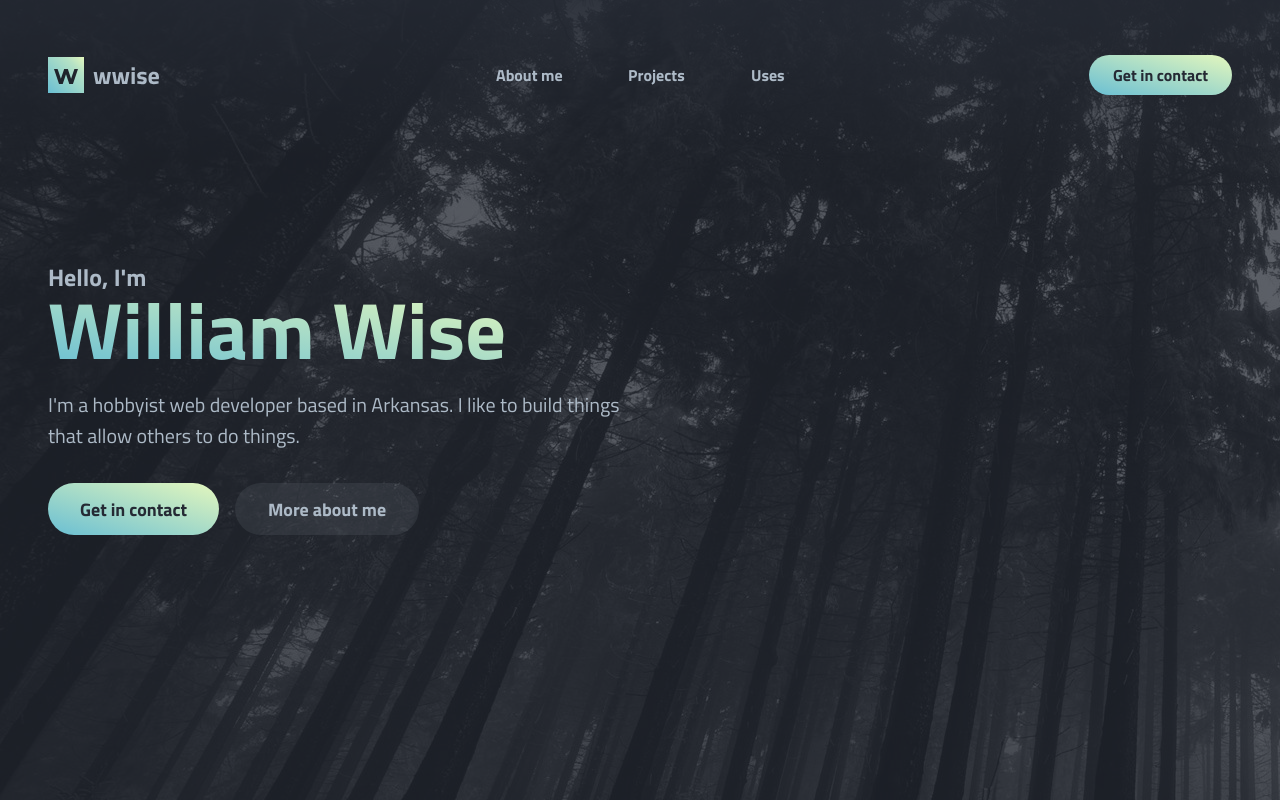
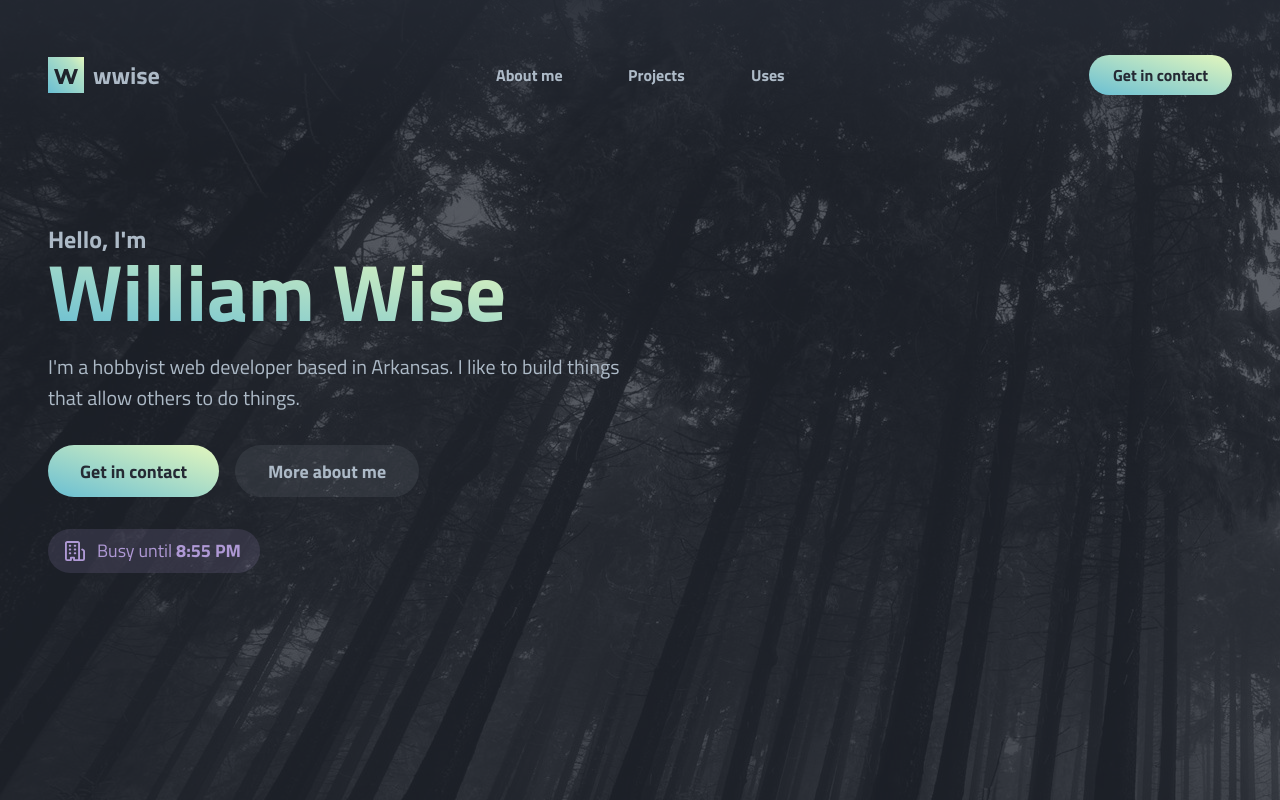
Before and after one commit to RealSGII2/homepage-v3, a Next.js app: page / in a window 1280 px wide. Built offline with nearby package versions, Linux system fonts and the light colour scheme.

Commit message:
Add status indicator

```diff
--- /dev/null
+++ b/components/Status.tsx
@@ -0,0 +1,236 @@
+import axios from 'axios';
+import React, { Suspense, useEffect, useMemo, useState } from 'react';
+import { contentWidth, keyframes, styled } from 'styles/stitches';
+import Text from './Text';
+
+const StatusRoot = styled('a', {
+	borderRadius: 99,
+	border: 'solid 1px transparent',
+
+	display: 'inline-flex',
+	alignItems: 'center',
+
+	gap: '0.75rem',
+
+	padding: '0 1.125rem 0 1rem',
+	height: 44,
+
+	textDecoration: 'none',
+
+	transition: 'background 135ms ease-out',
+
+	variants: {
+		variant: {
+			default: {
+				backgroundColor: 'rgba(213, 207, 153, 0.15)',
+				color: '#d5cf99',
+			},
+			work: {
+				backgroundColor: 'rgba(175, 153, 213, 0.15)',
+				color: '#af99d5',
+			},
+			music: {
+				backgroundColor: 'rgba(153, 213, 203, 0.15)',
+				color: '$brandDefault',
+				cursor: 'pointer',
+
+				'&:hover': {
+					backgroundColor: 'rgba(153, 213, 203, 0.2)',
+				},
+
+				'&:focus': {
+					border: 'solid 1px $colors$brandDefault',
+					boxShadow: '0 0 0 3px $colors$brandMuted',
+				},
+			},
+			asleep: {
+				backgroundColor: 'rgba(118, 131, 144, 0.15)',
+				color: '$fgMuted',
+			},
+		},
+	},
+
+	defaultVariants: {
+		variant: 'default',
+	},
+});
+
+// The delay of animations, the index being nthChild - 1
+// Generated through random number generator
+const musicKeyframeOffsets = [0, 133, 237, 87];
+const createMusicKeyframe = (nthChild: number) => {
+	return {
+		[`&:nth-child(${nthChild})`]: {
+			animationName: keyframes({
+				from: {
+					// The first bar starts at x=2, then increment by 4.
+					// This modifies the actual path of the element, so it needs to be
+					// position accurate.
+					d: `path("M${2 + (nthChild - 1) * 4} 2V14")`,
+				},
+				to: {
+					d: `path("M${2 + (nthChild - 1) * 4} 7V9")`,
+				},
+			}),
+			animationDelay: musicKeyframeOffsets[nthChild - 1] + 'ms',
+		},
+	};
+};
+
+const MusicIcon = styled('svg', {
+	'& path': {
+		stroke: 'CurrentColor',
+		strokeWidth: 1.5,
+		strokeLinecap: 'round',
+		animation: '400ms linear alternate infinite',
+		...createMusicKeyframe(1),
+		...createMusicKeyframe(2),
+		...createMusicKeyframe(3),
+		...createMusicKeyframe(4),
+	},
+});
+
+/** @type {React.FC} */
+export default function Status() {
+	const [state, setState] = useState<any>('default');
+	const [spotifyData, setSpotifyData] = useState<any>();
+
+	const workEndsAt = useMemo(() => new Date(), []);
+	workEndsAt.setUTCHours(20, 55);
+
+	const [workEndsAtString, setWorkEndsAtString] = useState('...');
+
+	useEffect(() => {
+		setWorkEndsAtString(
+			workEndsAt.toLocaleTimeString(undefined, {
+				timeStyle: 'short',
+			})
+		);
+	}, [workEndsAt]);
+
+	// Here we check for the state
+	useEffect(() => {
+		const updateStatus = async () => {
+			const currentTime = new Date();
+			const hours = currentTime.getUTCHours();
+
+			if (hours >= 15 && hours <= 21) setState('work');
+			else if (hours >= 5 && hours <= 14) setState('asleep');
+			else {
+				const data = await axios.get('/api/spotify_status');
+
+				if (data.data.playing) {
+					setSpotifyData(data.data);
+					setState('music');
+				}
+			}
+		};
+
+		setInterval(updateStatus, 30000);
+
+		updateStatus();
+	}, []);
+
+	let content = (
+		<>
+			<svg
+				xmlns="http://www.w3.org/2000/svg"
+				viewBox="0 0 16 16"
+				width="20"
+				height="20"
+			>
+				<path
+					fillRule="evenodd"
+					fill="currentcolor"
+					d="M9.598 1.591a.75.75 0 01.785-.175 7 7 0 11-8.967 8.967.75.75 0 01.961-.96 5.5 5.5 0 007.046-7.046.75.75 0 01.175-.786zm1.616 1.945a7 7 0 01-7.678 7.678 5.5 5.5 0 107.678-7.678z"
+				></path>
+			</svg>
+
+			<Text.SmallerTitle noMargin style={{ fontWeight: 500 }}>
+				No activity
+			</Text.SmallerTitle>
+		</>
+	);
+
+	switch (state) {
+		case 'work':
+			content = (
+				<>
+					<svg
+						xmlns="http://www.w3.org/2000/svg"
+						viewBox="0 0 16 16"
+						width="20"
+						height="20"
+					>
+						<path
+							fillRule="evenodd"
+							fill="currentcolor"
+							d="M1.5 14.25c0 .138.112.25.25.25H4v-1.25a.75.75 0 01.75-.75h2.5a.75.75 0 01.75.75v1.25h2.25a.25.25 0 00.25-.25V1.75a.25.25 0 00-.25-.25h-8.5a.25.25 0 00-.25.25v12.5zM1.75 16A1.75 1.75 0 010 14.25V1.75C0 .784.784 0 1.75 0h8.5C11.216 0 12 .784 12 1.75v12.5c0 .085-.006.168-.018.25h2.268a.25.25 0 00.25-.25V8.285a.25.25 0 00-.111-.208l-1.055-.703a.75.75 0 11.832-1.248l1.055.703c.487.325.779.871.779 1.456v5.965A1.75 1.75 0 0114.25 16h-3.5a.75.75 0 01-.197-.026c-.099.017-.2.026-.303.026h-3a.75.75 0 01-.75-.75V14h-1v1.25a.75.75 0 01-.75.75h-3zM3 3.75A.75.75 0 013.75 3h.5a.75.75 0 010 1.5h-.5A.75.75 0 013 3.75zM3.75 6a.75.75 0 000 1.5h.5a.75.75 0 000-1.5h-.5zM3 9.75A.75.75 0 013.75 9h.5a.75.75 0 010 1.5h-.5A.75.75 0 013 9.75zM7.75 9a.75.75 0 000 1.5h.5a.75.75 0 000-1.5h-.5zM7 6.75A.75.75 0 017.75 6h.5a.75.75 0 010 1.5h-.5A.75.75 0 017 6.75zM7.75 3a.75.75 0 000 1.5h.5a.75.75 0 000-1.5h-.5z"
+						></path>
+					</svg>
+					<Text.SmallerTitle noMargin style={{ fontWeight: 500 }}>
+						Busy until{' '}
+						<Suspense>
+							<b>{workEndsAtString}</b>
+						</Suspense>
+					</Text.SmallerTitle>
+				</>
+			);
+			break;
+		case 'music':
+			content = (
+				<>
+					<MusicIcon
+						width="20"
+						height="20"
+						viewBox="0 0 16 16"
+						xmlns="http://www.w3.org/2000/svg"
+					>
+						<path d="M2 2V14" />
+						<path d="M6 2V14" />
+						<path d="M10 2V14" />
+						<path d="M14 2V14" />
+					</MusicIcon>
+					<Text.SmallerTitle noMargin style={{ fontWeight: 500 }}>
+						Jamming to{' '}
+						<Suspense>
+							<b>{spotifyData?.title}</b> by{' '}
+							<b>{spotifyData?.artist}</b>
+						</Suspense>
+					</Text.SmallerTitle>
+				</>
+			);
+			break;
+		case 'asleep':
+			content = (
+				<>
+					<svg
+						xmlns="http://www.w3.org/2000/svg"
+						viewBox="0 0 16 16"
+						width="20"
+						height="20"
+					>
+						<path
+							fillRule="evenodd"
+							fill="currentcolor"
+							d="M9.598 1.591a.75.75 0 01.785-.175 7 7 0 11-8.967 8.967.75.75 0 01.961-.96 5.5 5.5 0 007.046-7.046.75.75 0 01.175-.786zm1.616 1.945a7 7 0 01-7.678 7.678 5.5 5.5 0 107.678-7.678z"
+						></path>
+					</svg>
+
+					<Text.SmallerTitle noMargin style={{ fontWeight: 500 }}>
+						Snoring away
+					</Text.SmallerTitle>
+				</>
+			);
+			break;
+	}
+
+	let statusProps: any = {};
+	if (state == 'music') statusProps.href = spotifyData.url;
+
+	return (
+		<StatusRoot variant={state} {...statusProps}>
+			{content}
+		</StatusRoot>
+	);
+}
--- a/package.json
+++ b/package.json
@@ -10,6 +10,7 @@
 	},
 	"dependencies": {
 		"@stitches/react": "^1.2.8",
+		"axios": "^0.27.2",
 		"next": "12.2.5",
 		"react": "18.2.0",
 		"react-dom": "18.2.0"
@@ -18,6 +19,7 @@
 		"@types/node": "18.7.10",
 		"@types/react": "18.0.17",
 		"@types/react-dom": "18.0.6",
+		"@types/spotify-web-api-node": "^5.0.7",
 		"eslint": "8.22.0",
 		"eslint-config-next": "12.2.5",
 		"typescript": "4.7.4"
--- /dev/null
+++ b/pages/api/spotify_status.ts
@@ -0,0 +1,54 @@
+import axios from 'axios';
+import querystring from 'querystring';
+import type { NextApiRequest, NextApiResponse } from 'next';
+
+const { SPOTIFY_CLIENT_ID, SPOTIFY_CLIENT_SECRET, SPOTIFY_REFRESH_TOKEN } =
+	process.env;
+
+const auth = Buffer.from(
+	`${SPOTIFY_CLIENT_ID}:${SPOTIFY_CLIENT_SECRET}`
+).toString('base64');
+
+const getAccessToken = async () => {
+	const params = new URLSearchParams();
+	params.set('grant_type', 'refresh_token');
+	params.set('refresh_token', SPOTIFY_REFRESH_TOKEN as string);
+
+	const response = await axios.post(
+		'https://accounts.spotify.com/api/token',
+		params,
+		{
+			headers: {
+				Authorization: `Basic ${auth}`,
+				'Content-Type': 'application/x-www-form-urlencoded',
+			},
+		}
+	);
+
+	return response.data.access_token;
+};
+
+const route = async (req: NextApiRequest, res: NextApiResponse) => {
+	const data = await axios.get(
+		'https://api.spotify.com/v1/me/player/currently-playing',
+		{
+			headers: {
+				Authorization: `Bearer ${await getAccessToken()}`,
+			},
+		}
+	);
+
+	if (data.status == 204 || data.status > 400)
+		return res.status(200).json({ playing: false });
+
+	const song = data.data;
+
+	res.status(200).json({
+		playing: song.is_playing,
+		title: song.item.name,
+		artist: song.item.artists.map((a: any) => a.name).join(', '),
+		url: song.item.external_urls.spotify,
+	});
+};
+
+export default route;
--- a/pages/index.tsx
+++ b/pages/index.tsx
@@ -2,6 +2,7 @@ import type { CSS } from '@stitches/react';
 import Box from 'components/Box';
 import Title from 'components/head/Title';
 import HeroButton from 'components/HeroButton';
+import Status from 'components/Status';
 import Text from 'components/Text';
 import type { NextPage } from 'next';
 import Head from 'next/head';
@@ -40,7 +41,7 @@ const Home: NextPage = () => {
 						like to build things that allow others to do things.
 					</Text.HeroText>
 
-					<Box row style={{ marginTop: '2rem' }}>
+					<Box row style={{ marginBlock: '2rem' }}>
 						<HeroButton onClick={() => {}}>
 							<span>Get in contact</span>
 						</HeroButton>
@@ -48,6 +49,8 @@ const Home: NextPage = () => {
 							<span>More about me</span>
 						</HeroButton>
 					</Box>
+
+					<Status />
 				</Box>
 			</Box>
 
--- a/styles/stitches.ts
+++ b/styles/stitches.ts
@@ -94,12 +94,12 @@ export const globalStyles = globalCss({
 		'-webkit-tap-highlight-color': 'transparent',
 	},
 
-	'a:not([data-no-global-style])': {
-		color: '$brand',
-		textDecoration: 'none',
+	// 'a:not([data-no-global-style])': {
+	// 	color: '$brand',
+	// 	textDecoration: 'none',
 
-		boxShadow: '0 2px $colors$brandSubtle',
-	},
+	// 	boxShadow: '0 2px $colors$brandSubtle',
+	// },
 
 	'::selection': {
 		backgroundColor: '$brandDefault',
```
Also changed, not shown: 2 other files (tests, documents, lock files or other folders).
